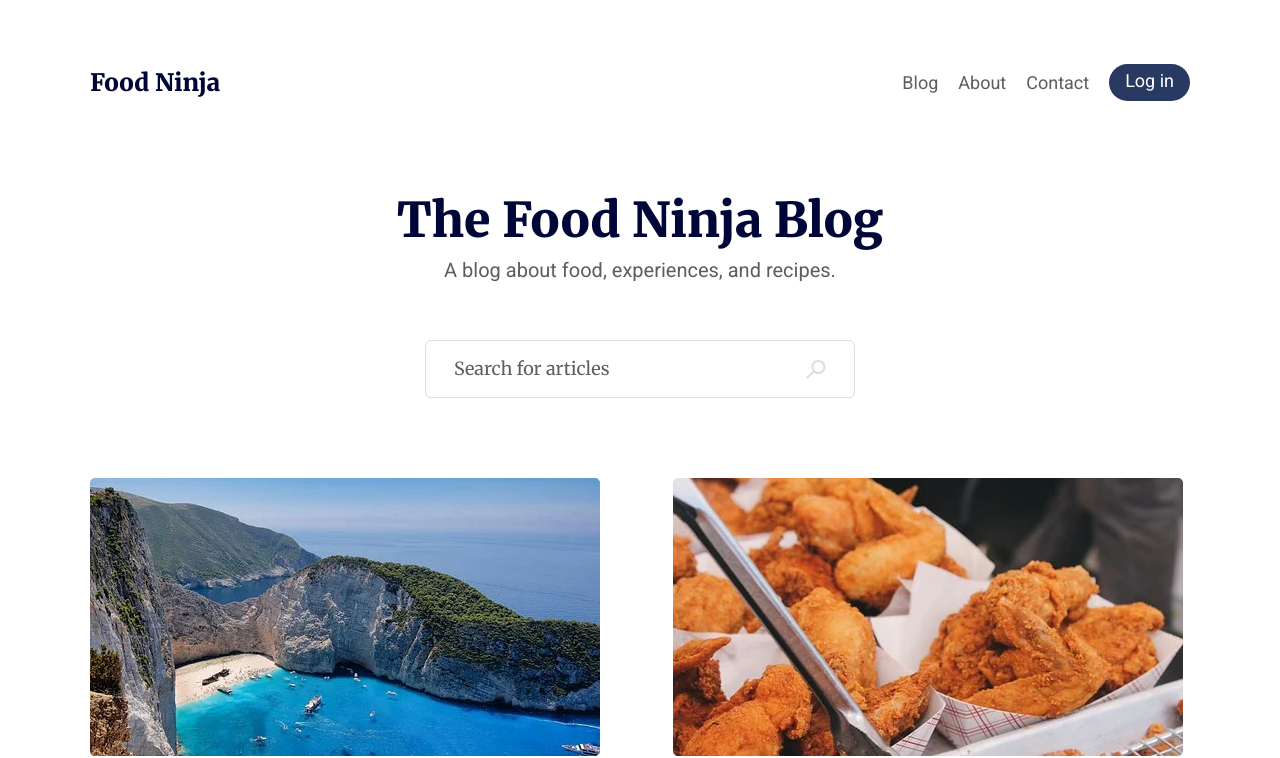
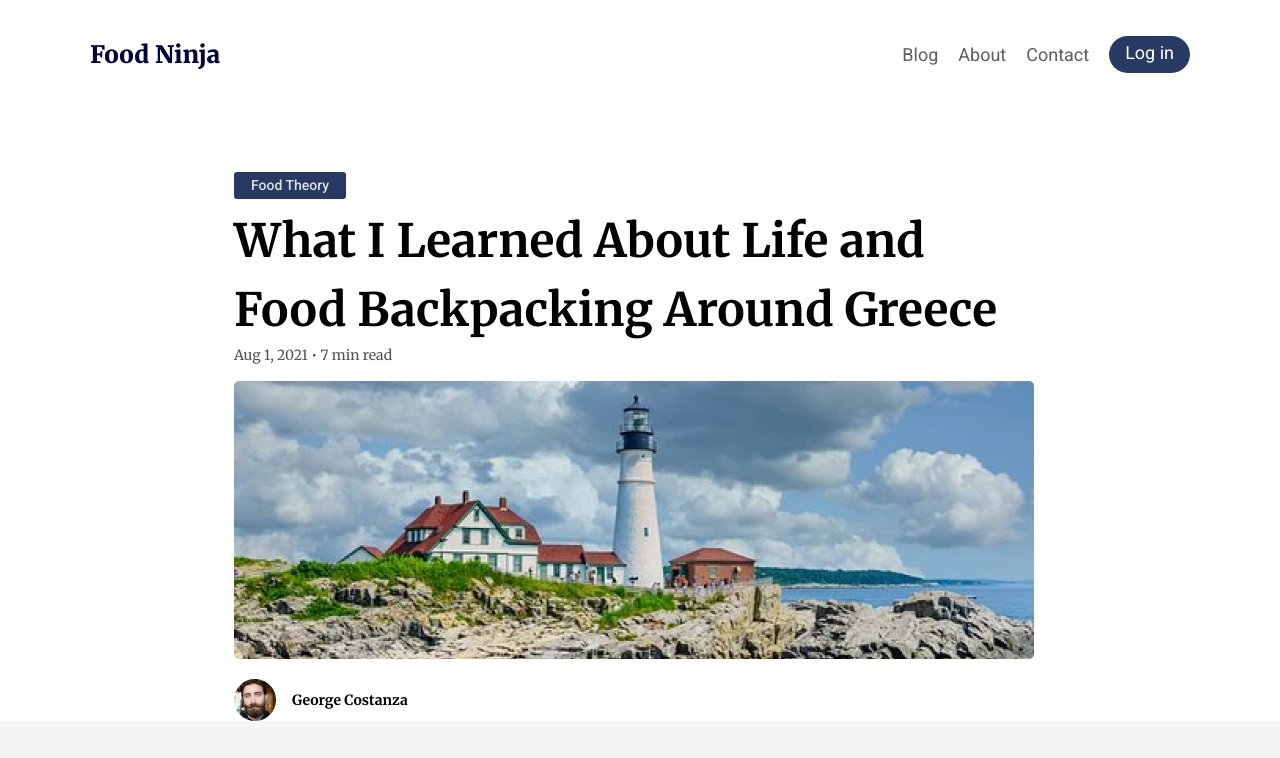
Before and after one commit to AnjaliChandaRC/blog-post-practice, a React (Vite) app: page /blog-post in a window 1280 px wide. Shown: the top 758 px of the page. Built offline with nearby package versions, Linux system fonts and the light colour scheme.

Commit message:
add routes

```diff
--- a/package.json
+++ b/package.json
@@ -11,7 +11,8 @@
   },
   "dependencies": {
     "react": "^18.2.0",
-    "react-dom": "^18.2.0"
+    "react-dom": "^18.2.0",
+    "react-router-dom": "^6.21.0"
   },
   "devDependencies": {
     "@types/react": "^18.2.15",
--- a/src/App.tsx
+++ b/src/App.tsx
@@ -1,20 +1,18 @@
+import React from "react";
 import "./App.css";
-import CardsBlog from "./components/CardsBlog";
-import Footer from "./components/Footer";
-import Header from "./components/Header";
-import Hero from "./components/Hero";
-import Newsletter from "./components/Newsletter";
+import BlogPost from "./views/BlogPost";
+import Main from "./views/Main";
+import { BrowserRouter as Router, Routes, Route } from "react-router-dom";
 
-function App() {
+const App: React.FC = () => {
   return (
-    <>
-      <Header />
-      <Hero />
-      <CardsBlog />
-      <Newsletter />
-      <Footer />
-    </>
+    <Router>
+      <Routes>
+        <Route path="/" element={<Main />} />
+        <Route path="/blog-post" element={<BlogPost />} />
+      </Routes>
+    </Router>
   );
-}
+};
 
 export default App;
--- /dev/null
+++ b/src/components/BlogHero.tsx
@@ -0,0 +1,29 @@
+import authorImg from "../assets/png/author-img.png";
+import blogImg from "../assets/png/blog-img-1.png";
+
+const BlogHero = () => {
+  return (
+    <>
+      <div className="container xl:max-w-[1100px] pt-10 lg:pt-[99px] px-4 sm:px-8 xl:px-36 mx-auto">
+        <button className="text-sm font-Roboto text-white_off_3 font-medium px-[17px] pt-[3px] pb-1 bg-light_blue rounded-[3px]">
+          Food Theory
+        </button>
+        <h4 className="text-6xl	font-bold font-Merriweather text-black pt-2">
+          What I Learned About Life and Food Backpacking Around Greece
+        </h4>
+        <p className="text-sm font-Merriweather text-dark_gray">
+          Aug 1, 2021 • 7 min read
+        </p>
+        <img src={blogImg} alt="blog-img-1" className="pt-4" />
+        <div className="flex items-center pt-3 lg:pt-5">
+          <img src={authorImg} alt="author-img" />
+          <p className="text-sm font-bold font-Merriweather text-black ps-4">
+            George Costanza
+          </p>
+        </div>
+      </div>
+    </>
+  );
+};
+
+export default BlogHero;
--- a/src/components/Header.tsx
+++ b/src/components/Header.tsx
@@ -13,7 +13,7 @@ const Header: React.FC = () => {
 
   return (
     <nav className="bg-gray-800">
-      <div className="container xl:max-w-[1100px] pt-10 lg:pt-[64px] px-4 sm:px-8 xl:px-0 mx-auto flex items-center justify-between">
+      <div className="container xl:max-w-[1100px] pt-10 lg:pt-[36px] px-4 sm:px-8 xl:px-0 mx-auto flex items-center justify-between">
         <a href="/">
           <h2 className="font-black font-Merriweather text-blue text-2xl">
             Food Ninja
--- /dev/null
+++ b/src/views/BlogPost.tsx
@@ -0,0 +1,15 @@
+import BlogHero from "../components/BlogHero";
+import Footer from "../components/Footer";
+import Header from "../components/Header";
+
+const BlogPost: React.FC = () => {
+  return (
+    <>
+      <Header />
+      <BlogHero />
+      <Footer />
+    </>
+  );
+};
+
+export default BlogPost;
--- /dev/null
+++ b/src/views/Main.tsx
@@ -0,0 +1,19 @@
+import CardsBlog from "../components/CardsBlog";
+import Footer from "../components/Footer";
+import Header from "../components/Header";
+import Hero from "../components/Hero";
+import Newsletter from "../components/Newsletter";
+
+const Main: React.FC = () => {
+  return (
+    <>
+      <Header />
+      <Hero />
+      <CardsBlog />
+      <Newsletter />
+      <Footer />
+    </>
+  );
+};
+
+export default Main;
```
Also changed, not shown: src/assets/png/blog-img-1.png (added), 1 other file (tests, documents, lock files or other folders).
